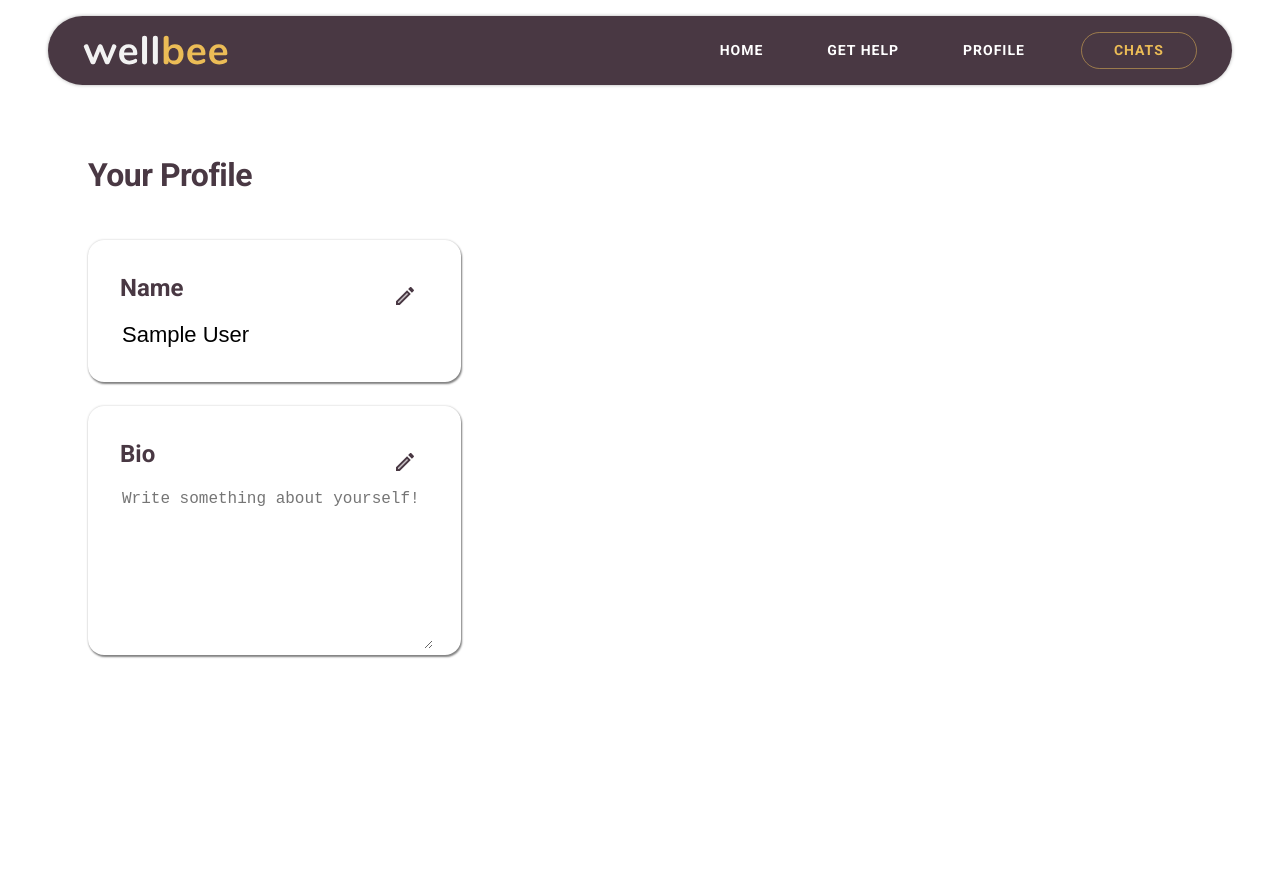
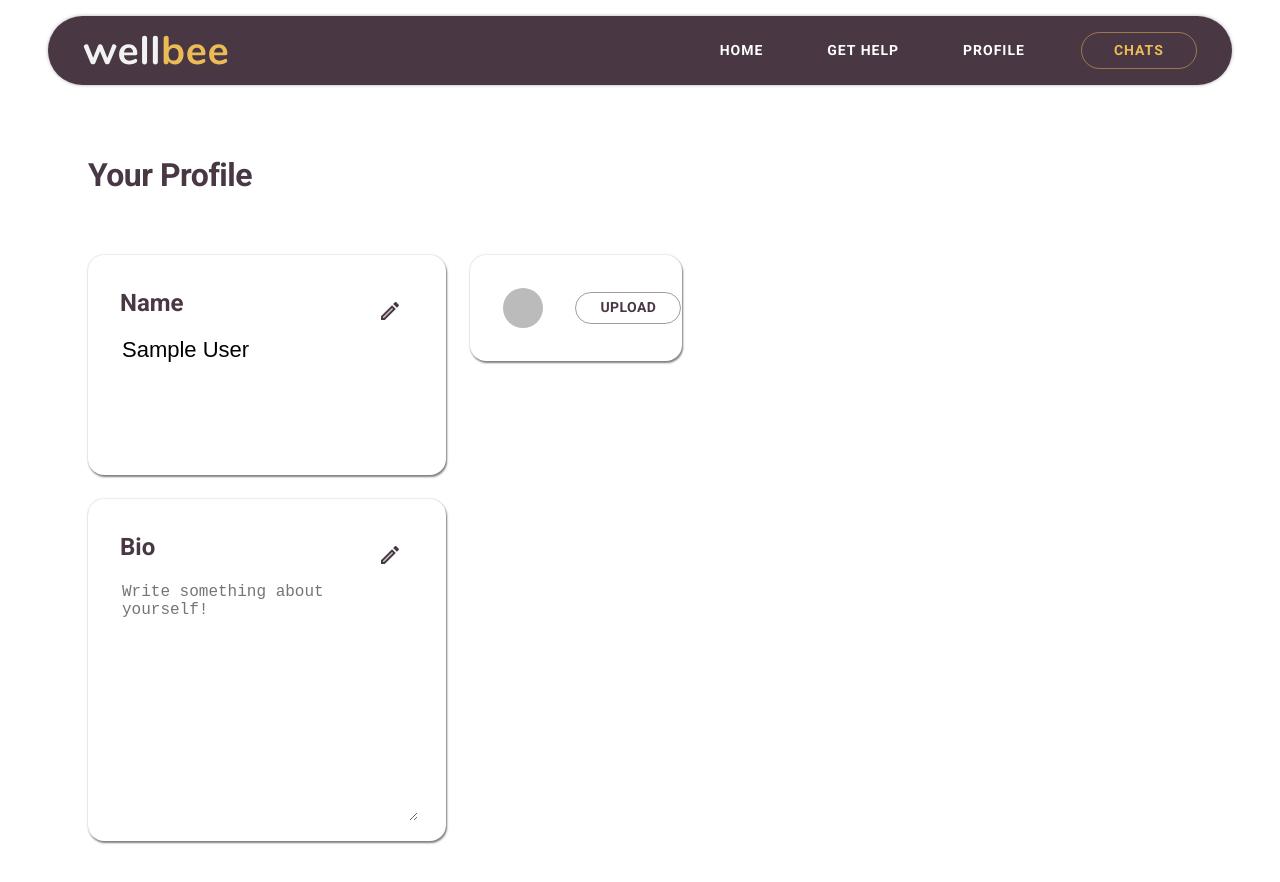
Before and after one commit to kevalbotadra/wellbee, a React (Create React App) app: page /profile in a window 1280 px wide. Shown: the top 882 px of the page. Before the commit the page ends 800 px from the top, so only its background shows below. Built offline with nearby package versions, Linux system fonts and the light colour scheme; no server answers; the database is empty; sample sign-in values are in the browser's storage.

Commit message:
Add profile pictures

```diff
--- a/package.json
+++ b/package.json
@@ -18,6 +18,7 @@
     "react-hot-toast": "^1.0.2",
     "react-router-dom": "^5.2.0",
     "react-scripts": "4.0.3",
+    "uuid": "^8.3.2",
     "web-vitals": "^1.0.1"
   },
   "scripts": {
--- a/src/components/ChatDisplay.jsx
+++ b/src/components/ChatDisplay.jsx
@@ -128,11 +128,15 @@ export const ChatDisplay = ({ activeChat, userPref }) => {
           <IconButton
             onClick={() =>
               changeStarred(
-                userPref && !userPref.favourites.includes(activeChat.id)
+                userPref &&
+                  userPref.favourites &&
+                  !userPref.favourites.includes(activeChat.id)
               )
             }
           >
-            {userPref && userPref.favourites.includes(activeChat.id) ? (
+            {userPref &&
+            userPref.favourites &&
+            userPref.favourites.includes(activeChat.id) ? (
               <StarOutlined color="primary" />
             ) : (
               <StarOutline />
@@ -152,7 +156,11 @@ export const ChatDisplay = ({ activeChat, userPref }) => {
           display="grid"
           gridTemplateRows="90% 10%"
         >
-          <ChatMessageDisplay messages={messages} uid={currentUser.uid} />
+          <ChatMessageDisplay
+            messages={messages}
+            uid={currentUser.uid}
+            chat={activeChat}
+          />
 
           <Box
             display="flex"
--- a/src/components/ChatMessageDisplay.jsx
+++ b/src/components/ChatMessageDisplay.jsx
@@ -1,14 +1,41 @@
 import { Avatar, Box, Typography } from "@material-ui/core";
-import { useEffect, useRef } from "react";
+import { useEffect, useRef, useState } from "react";
 import { emojify } from "react-emoji";
+import { useAuth } from "../contexts/AuthContext";
+import firebase from "../firebase";
+import { SimpleLoadingView } from "./LoadingView";
 
-export const ChatMessageDisplay = ({ messages, uid }) => {
+export const ChatMessageDisplay = ({ messages, uid, chat }) => {
   const dumdumRef = useRef();
+  const [otherUser, setOtherUser] = useState(null);
+  const [loaded, setLoaded] = useState(null);
+  const { currentUser } = useAuth();
+
+  useEffect(
+    () =>
+      firebase
+        .firestore()
+        .doc(
+          `users/${
+            chat.participants[0] === currentUser.uid
+              ? chat.participants[1]
+              : chat.participants[0]
+          }`
+        )
+        .get()
+        .then(user => setOtherUser(user.data()))
+        .finally(() => setLoaded(true)),
+    [chat, currentUser.uid]
+  );
 
   useEffect(() => dumdumRef.current.scrollIntoView({ behavior: "smooth" }));
+
   return (
     <Box overflow="auto" gridRow="1/2" width="100%" height="100%">
-      {messages.map(message => {
+      {!loaded ? (
+        <SimpleLoadingView />
+      ) : (
+        messages.map(message => {
           if (message.from === uid)
             return (
               <Box
@@ -19,7 +46,7 @@ export const ChatMessageDisplay = ({ messages, uid }) => {
                 margin="1rem"
                 marginRight="2rem"
               >
-              <Avatar />
+                <Avatar src={currentUser.photoURL} />
                 <Box
                   borderRadius="10rem"
                   bgcolor="#F4F6F6"
@@ -49,7 +76,7 @@ export const ChatMessageDisplay = ({ messages, uid }) => {
                 margin="1rem"
                 marginLeft="2rem"
               >
-              <Avatar />
+                <Avatar src={otherUser && otherUser.photoURL} />
                 <Box
                   borderRadius="10rem"
                   bgcolor="#FFF"
@@ -70,7 +97,8 @@ export const ChatMessageDisplay = ({ messages, uid }) => {
                 </Box>
               </Box>
             );
-      })}
+        })
+      )}
       <Box id="dumdum" ref={dumdumRef} />
     </Box>
   );
--- a/src/pages/Profile.jsx
+++ b/src/pages/Profile.jsx
@@ -1,6 +1,16 @@
-import { Box, Grow, IconButton, styled, Typography } from "@material-ui/core";
+import {
+  Avatar,
+  Box,
+  Button,
+  Grow,
+  IconButton,
+  styled,
+  Typography,
+} from "@material-ui/core";
 import { EditTwoTone } from "@material-ui/icons";
 import { useEffect, useRef, useState } from "react";
+import toast from "react-hot-toast";
+import { v4 as uuid } from "uuid";
 import { SimpleLoadingView } from "../components/LoadingView";
 import { useAuth } from "../contexts/AuthContext";
 import firebase from "../firebase";
@@ -30,6 +40,34 @@ const CustomTextArea = styled("textarea")({
   },
 });
 
+const uploadImage = e => {
+  if (!e.target || !e.target.files || e.target.files.length === 0) return;
+
+  const [image] = e.target.files;
+  if (!image) return;
+
+  // const file = new File(image, uuid());
+
+  firebase
+    .storage()
+    .ref()
+    .child(`profile_pics/${uuid()}`)
+    .put(image)
+    .then(async snap => {
+      const url = await snap.ref.getDownloadURL();
+      const current = firebase.auth().currentUser;
+
+      current
+        .updateProfile({ photoURL: url })
+        .then(() => toast.success("set profile pic"));
+      firebase
+        .firestore()
+        .doc(`users/${current.uid}`)
+        .set({ photoURL: url }, { merge: true });
+      toast.success("Uploaded File");
+    });
+};
+
 const Profile = () => {
   const { currentUser } = useAuth();
 
@@ -52,6 +90,8 @@ const Profile = () => {
 
     [currentUser]
   );
+
+  useEffect(() => console.log(currentUser), [currentUser]);
 
   const handleChange = type => {
     switch (type) {
@@ -82,6 +122,7 @@ const Profile = () => {
         <SimpleLoadingView />
       ) : (
         <Grow in={!loading}>
+          <>
             <Box
               overflow="hidden"
               style={{ overflowY: "hidden" }}
@@ -95,13 +136,18 @@ const Profile = () => {
               <Typography
                 variant="h1"
                 color="secondary"
-              style={{ fontSize: 32, fontWeight: "bolder", gridColumn: "1/-1" }}
+                style={{
+                  fontSize: 32,
+                  fontWeight: "bolder",
+                  gridColumn: "1/-1",
+                }}
               >
                 Your Profile
               </Typography>
               <Box
                 gridColumn="1/3"
                 gridRow="2/4"
+                marginTop="-1rem"
                 borderRadius="1rem"
                 boxShadow="1px 2px 2px 0px gray, 0 0 3px -1px gray"
                 padding="2rem"
@@ -186,7 +232,40 @@ const Profile = () => {
                   }}
                 />
               </Box>
+              <Box
+                gridColumn="3/4"
+                borderRadius="1rem"
+                display="flex"
+                marginTop="-1rem"
+                alignItems="center"
+                padding="1px"
+                boxShadow="1px 2px 2px 0px gray, 0 0 3px -1px gray"
+              >
+                <Avatar style={{ margin: "2rem" }} src={currentUser.photoURL} />
+                {/* <img
+                  style={{ margin: "2rem" }}
+                  src={currentUser.photoUrl}
+                  alt="profile"
+                /> */}
+                <Button
+                  variant="outlined"
+                  color="secondary"
+                  onClick={uploadImage}
+                  component="label"
+                  style={{ borderRadius: "1rem", height: "2rem" }}
+                >
+                  Upload
+                  <input
+                    type="file"
+                    onChange={uploadImage}
+                    hidden
+                    accept="image/*"
+                    multiple={false}
+                  />
+                </Button>
               </Box>
+            </Box>
+          </>
         </Grow>
       )}
     </DefaultLayout>
```
Also changed, not shown: 1 other file (tests, documents, lock files or other folders). Lines whose indentation alone changed are shown as unchanged.
